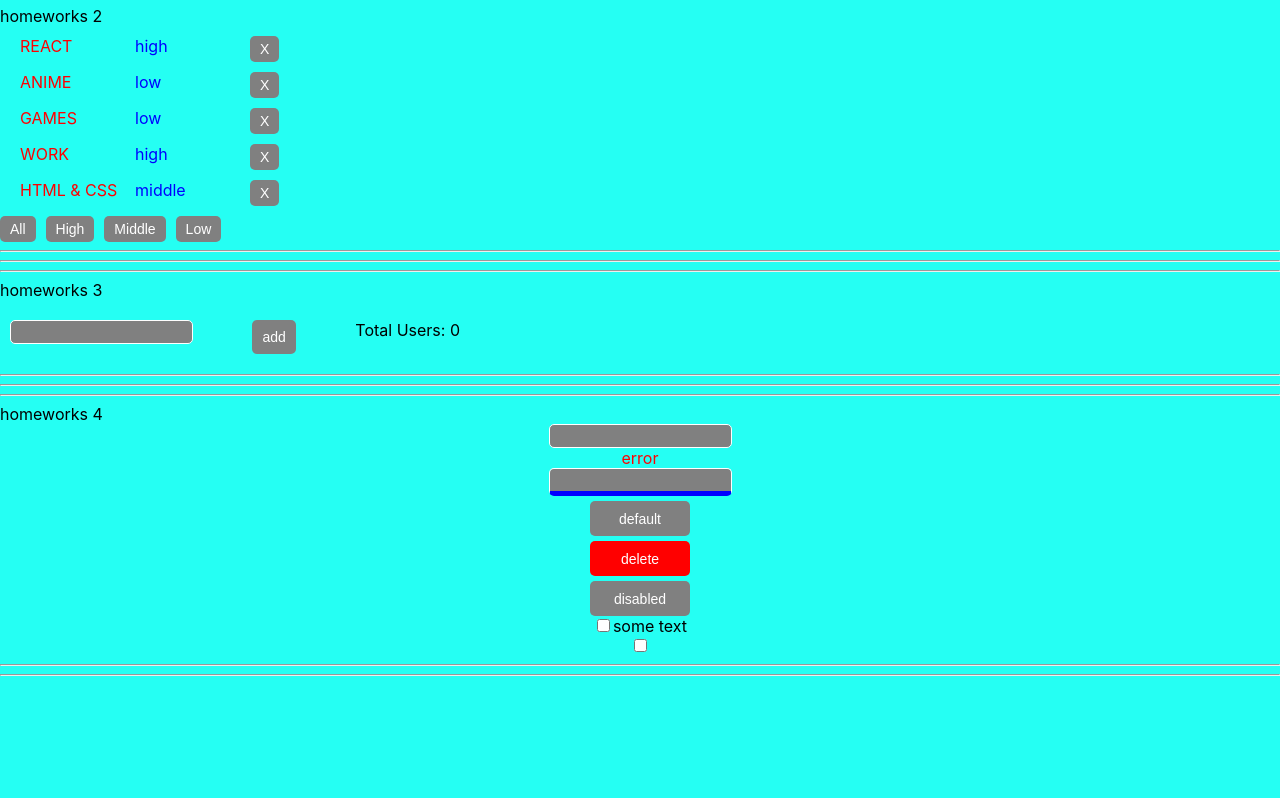
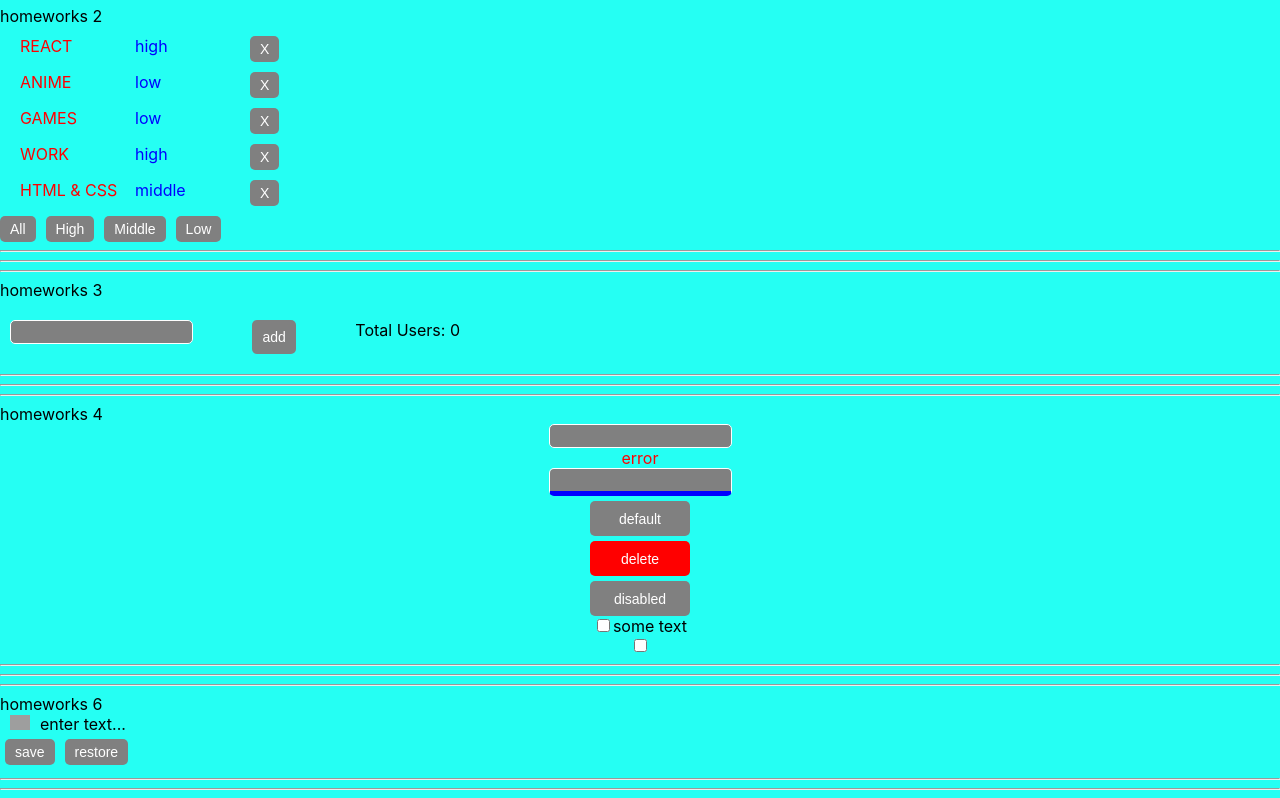
Before and after one commit to Sergey-Rimsha/homeWorks_Ignat, a React (Create React App) app: page / in a window 1280 px wide. Shown: the part 215-1013 px from the top of the page. Before the commit the page ends 899 px from the top, so only its background shows below. Built offline with nearby package versions, Linux system fonts and the light colour scheme; grey boxes are pictures that could not be loaded.

Commit message:
less: homework 6

```diff
--- a/src/p2-homeworks/h5/pages/PreJunior.tsx
+++ b/src/p2-homeworks/h5/pages/PreJunior.tsx
@@ -3,6 +3,7 @@ import HW1 from '../../h1/HW1'
 import HW2 from '../../h2/HW2'
 import HW3 from '../../h3/HW3'
 import HW4 from '../../h4/HW4'
+import HW6 from "../../h6/HW6";
 
 function PreJunior() {
     return (
@@ -11,7 +12,7 @@ function PreJunior() {
             <HW2/>
             <HW3/>
             <HW4/>
-            {/*<HW6/>*/}
+            <HW6/>
 
         </div>
     )
--- /dev/null
+++ b/src/p2-homeworks/h6/HW6.module.css
@@ -0,0 +1,8 @@
+.HW6Box button {
+	margin: 5px;
+}
+
+.imgWrap img {
+	width: 20px;
+	margin: 0 10px;
+}
--- a/src/p2-homeworks/h6/HW6.tsx
+++ b/src/p2-homeworks/h6/HW6.tsx
@@ -2,6 +2,7 @@ import React, {useState} from 'react'
 import SuperEditableSpan from './common/c4-SuperEditableSpan/SuperEditableSpan'
 import SuperButton from '../h4/common/c2-SuperButton/SuperButton'
 import {restoreState, saveState} from './localStorage/localStorage'
+import style from './HW6.module.css';
 
 function HW6() {
     const [value, setValue] = useState<string>('')
@@ -10,16 +11,21 @@ function HW6() {
         saveState<string>('editable-span-value', value)
     }
     const restore = () => {
+        setValue(restoreState('editable-span-value', value));
+
         // setValue()
     }
 
     return (
-        <div>
+        <div className={style.HW6Box}>
             <hr/>
             homeworks 6
 
             {/*should work (должно работать)*/}
             <div>
+                <span className={style.imgWrap}>
+                    <img src={'https://cdn-icons.flaticon.com/png/512/3642/premium/3642497.png?token=exp=1647768720~hmac=8c486feef6ec02e2c587decb3c2db7aa'} alt={'pencil'} />
+                </span>
                 <SuperEditableSpan
                     value={value}
                     onChangeText={setValue}
--- a/src/p2-homeworks/h6/common/c4-SuperEditableSpan/SuperEditableSpan.tsx
+++ b/src/p2-homeworks/h6/common/c4-SuperEditableSpan/SuperEditableSpan.tsx
@@ -32,16 +32,17 @@ const SuperEditableSpan: React.FC<SuperEditableSpanType> = (
 
     const onEnterCallback = () => {
         // setEditMode() // выключить editMode при нажатии Enter
-
+        setEditMode(false);
         onEnter && onEnter()
     }
     const onBlurCallback = (e: React.FocusEvent<HTMLInputElement>) => {
         // setEditMode() // выключить editMode при нажатии за пределами инпута
-
+        setEditMode(false);
         onBlur && onBlur(e)
     }
     const onDoubleClickCallBack = (e: React.MouseEvent<HTMLSpanElement, MouseEvent>) => {
         // setEditMode() // включить editMode при двойном клике
+        setEditMode(true);
 
         onDoubleClick && onDoubleClick(e)
     }
```
